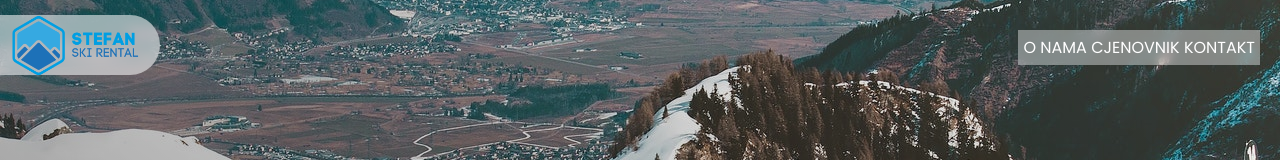
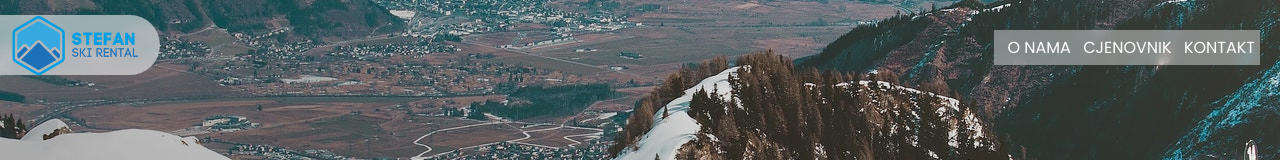
Before and after one commit to david1development/david1development, a plain HTML site: page index.html in a window 1280 px wide. Shown: the top 160 px of the page. Drawn offline with nearby package versions, Linux system fonts and the light colour scheme.

Commit message:
updatedstylecss
buttonspace

```diff
--- a/css/style.css
+++ b/css/style.css
@@ -95,6 +95,7 @@ body {
 .otp1 ul a {
     color: #fff;
     text-decoration: none;
+    margin-left: 8px;
 
 }
 
```
